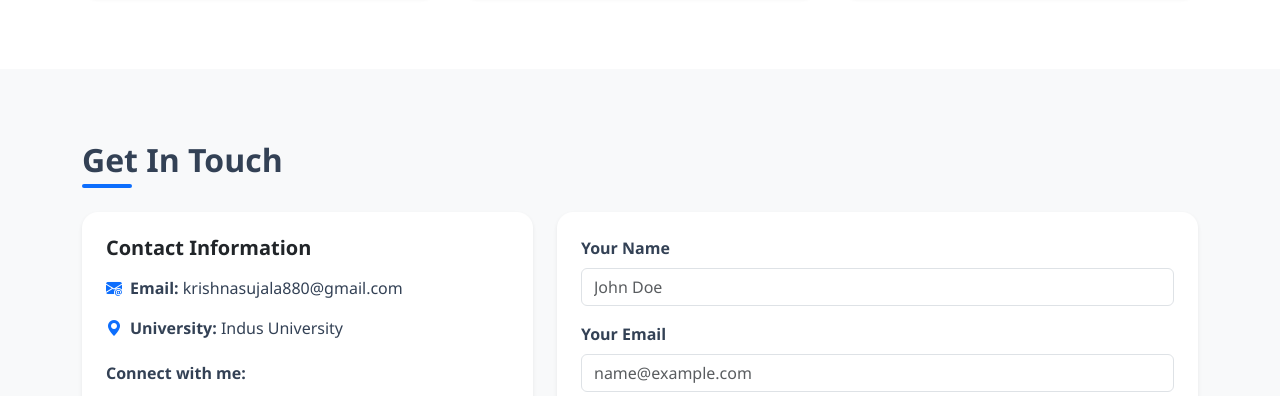
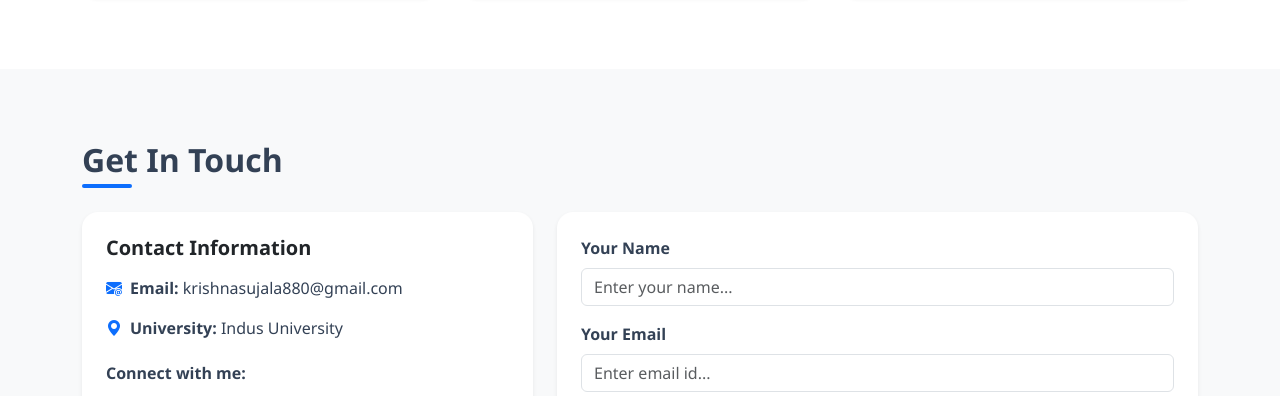
Before and after one commit to krishnas2136/ks-portfolio, a plain HTML site: page index.html in a window 1280 px wide. Shown: the part 3726-4122 px from the top of the page. Drawn offline with nearby package versions, Linux system fonts and the light colour scheme.

Commit message:
Update index.html

```diff
--- a/index.html
+++ b/index.html
@@ -141,11 +141,11 @@
                         <form id="contact-form" action="https://formspree.io/f/xnpnkwkq" method="POST">
                             <div class="mb-3">
                                 <label for="name" class="form-label fw-semibold">Your Name</label>
-                                <input type="text" name="name" class="form-control" id="name" placeholder="John Doe" required>
+                                <input type="text" name="name" class="form-control" id="name" placeholder="Enter your name..." required>
                             </div>
                             <div class="mb-3">
                                 <label for="email" class="form-label fw-semibold">Your Email</label>
-                                <input type="email" name="_replyto" class="form-control" id="email" placeholder="name@example.com" required>
+                                <input type="email" name="_replyto" class="form-control" id="email" placeholder="Enter email id..." required>
                             </div>
                             <div class="mb-3">
                                 <label for="message" class="form-label fw-semibold">Message</label>
```
